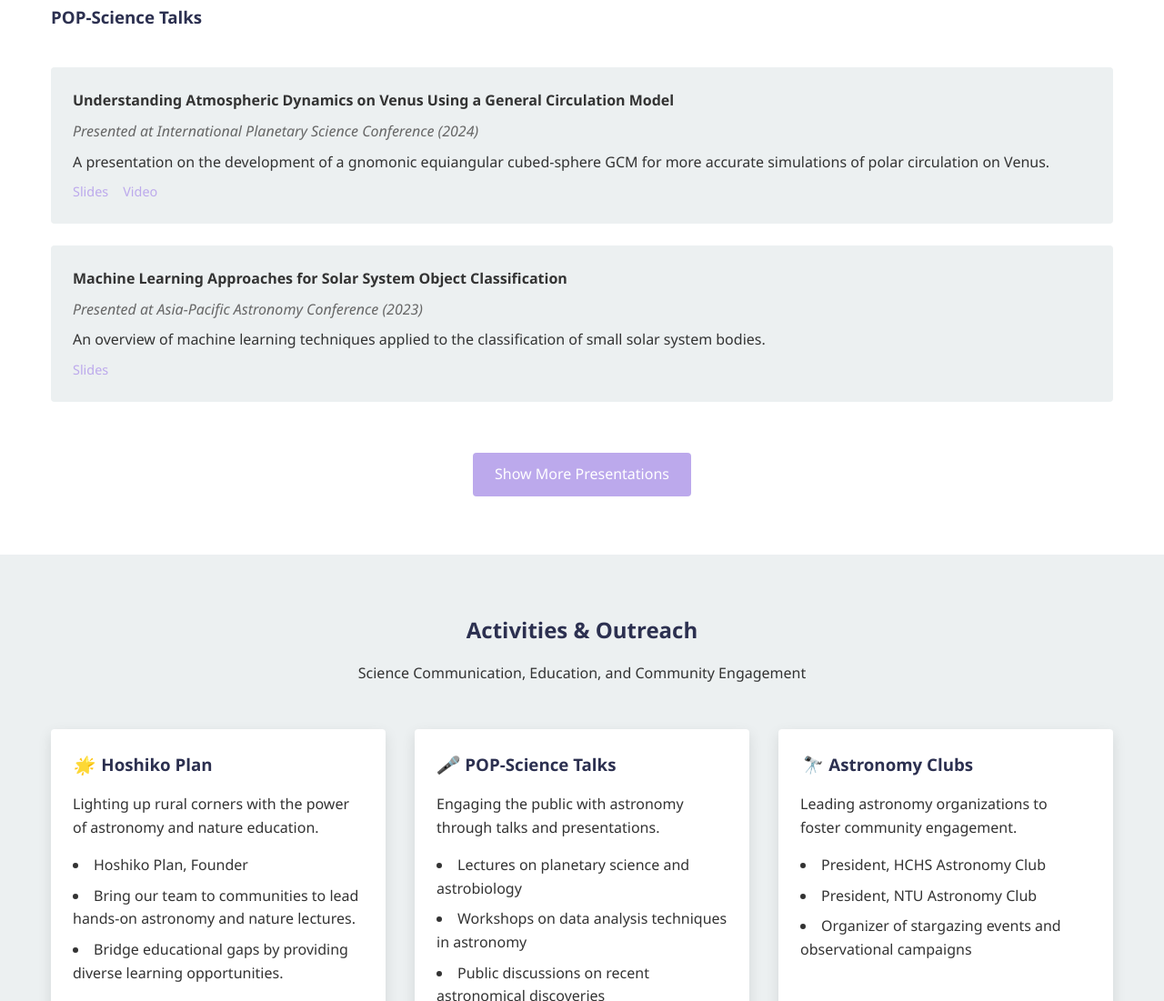
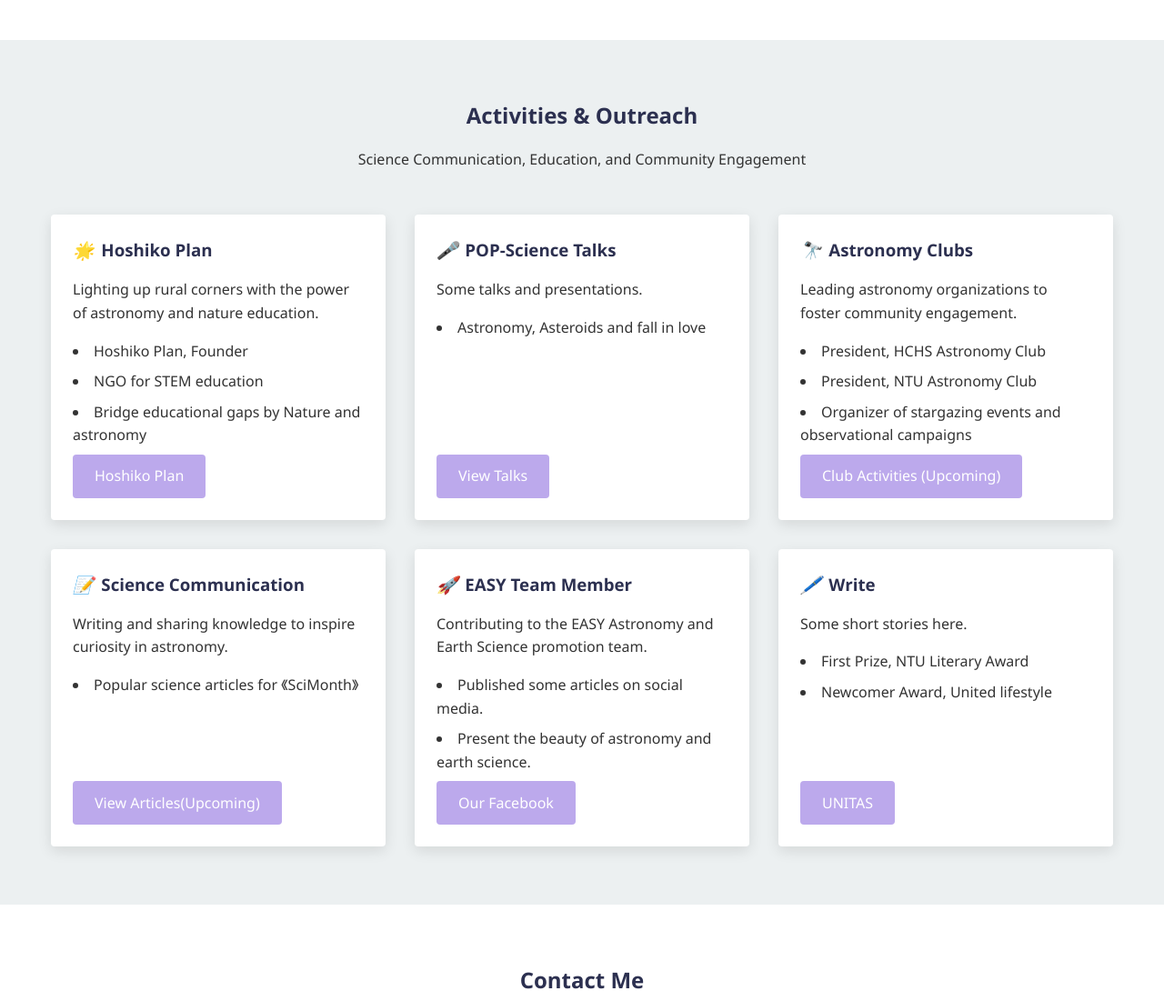
Before and after one commit to Didymos65803/Didymos65803, a plain HTML site: page index.html in a window 1280 px wide. Shown: the part 2399-3500 px from the top of the page at 91% size. Drawn offline with Linux system fonts and the light colour scheme.

Commit message:
V1.0 (fix)

```diff
--- a/index.html
+++ b/index.html
@@ -665,32 +665,6 @@
                 </div>
             </div>
 
-            <!-- Presentations -->
-            <h3 id="pop-science" class="mt-5">POP-Science Talks</h3>
-            <div class="publication-list">
-                <div class="publication-item">
-                    <div class="publication-title">Understanding Atmospheric Dynamics on Venus Using a General Circulation Model</div>
-                    <div class="publication-authors">Presented at International Planetary Science Conference (2024)</div>
-                    <p>A presentation on the development of a gnomonic equiangular cubed-sphere GCM for more accurate simulations of polar circulation on Venus.</p>
-                    <div class="publication-links">
-                        <a href="#">Slides</a>
-                        <a href="#">Video</a>
-                    </div>
-                </div>
-
-                <div class="publication-item">
-                    <div class="publication-title">Machine Learning Approaches for Solar System Object Classification</div>
-                    <div class="publication-authors">Presented at Asia-Pacific Astronomy Conference (2023)</div>
-                    <p>An overview of machine learning techniques applied to the classification of small solar system bodies.</p>
-                    <div class="publication-links">
-                        <a href="#">Slides</a>
-                    </div>
-                </div>
-            </div>
-
-            <div style="text-align: center; margin-top: 2rem;">
-                <a href="presentations.html" class="btn">Show More Presentations</a>
-            </div>
         </div>
     </section>
 
@@ -714,8 +688,8 @@
                     <p>Lighting up rural corners with the power of astronomy and nature education.</p>
                     <ul>
                         <li>Hoshiko Plan, Founder</li>
-                        <li>Bring our team to communities to lead hands-on astronomy and nature lectures.</li>
-                        <li>Bridge educational gaps by providing diverse learning opportunities.</li>
+                        <li>NGO for STEM education</li>
+                        <li>Bridge educational gaps by Nature and astronomy</li>
                     </ul>
                     <a href="https://hoshikoplan.github.io/Hoshiko_website/" class="btn">Hoshiko Plan</a>
                 </div>
@@ -723,11 +697,9 @@
                 <!-- Pop-science -->
                 <div id="pop-science" class="activity-card">
                     <h3><i>🎤</i> POP-Science Talks</h3>
-                    <p>Engaging the public with astronomy through talks and presentations.</p>
+                    <p>Some talks and presentations.</p>
                     <ul>
-                        <li>Lectures on planetary science and astrobiology</li>
-                        <li>Workshops on data analysis techniques in astronomy</li>
-                        <li>Public discussions on recent astronomical discoveries</li>
+                        <li>Astronomy, Asteroids and fall in love</li>
                     </ul>
                     <a href="presentations.html" class="btn">View Talks</a>
                 </div>
@@ -749,14 +721,11 @@
                 <!-- Science Communication -->
                 <div id="science-comm" class="activity-card">
                     <h3><i>📝</i> Science Communication</h3>
-                    <p>I am passionate about making astronomical concepts accessible to the general public through various media.</p>
+                    <p>Writing and sharing knowledge to inspire curiosity in astronomy.</p>
                     <ul>
-                        <li>Popular science articles for national magazines</li>
-                        <li>Public lectures on astronomy and space exploration</li>
-                        <li>Educational content development for schools</li>
-                        <li>Astronomy podcast appearances</li>
+                        <li>Popular science articles for 《SciMonth》</li>
                     </ul>
-                    <a href="#" class="btn">View Articles</a>
+                    <a href="#" class="btn">View Articles(Upcoming)</a>
                 </div>
 
                 <!-- EASY -->
```
